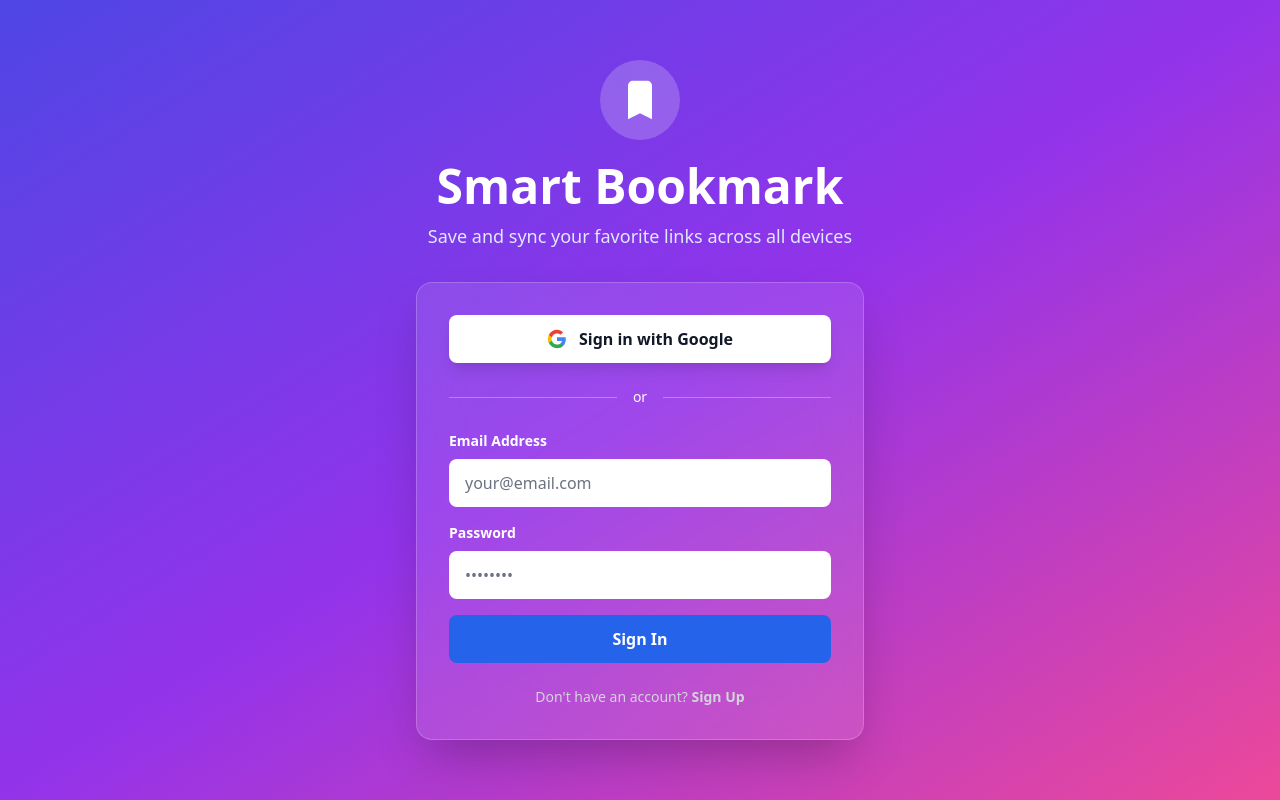
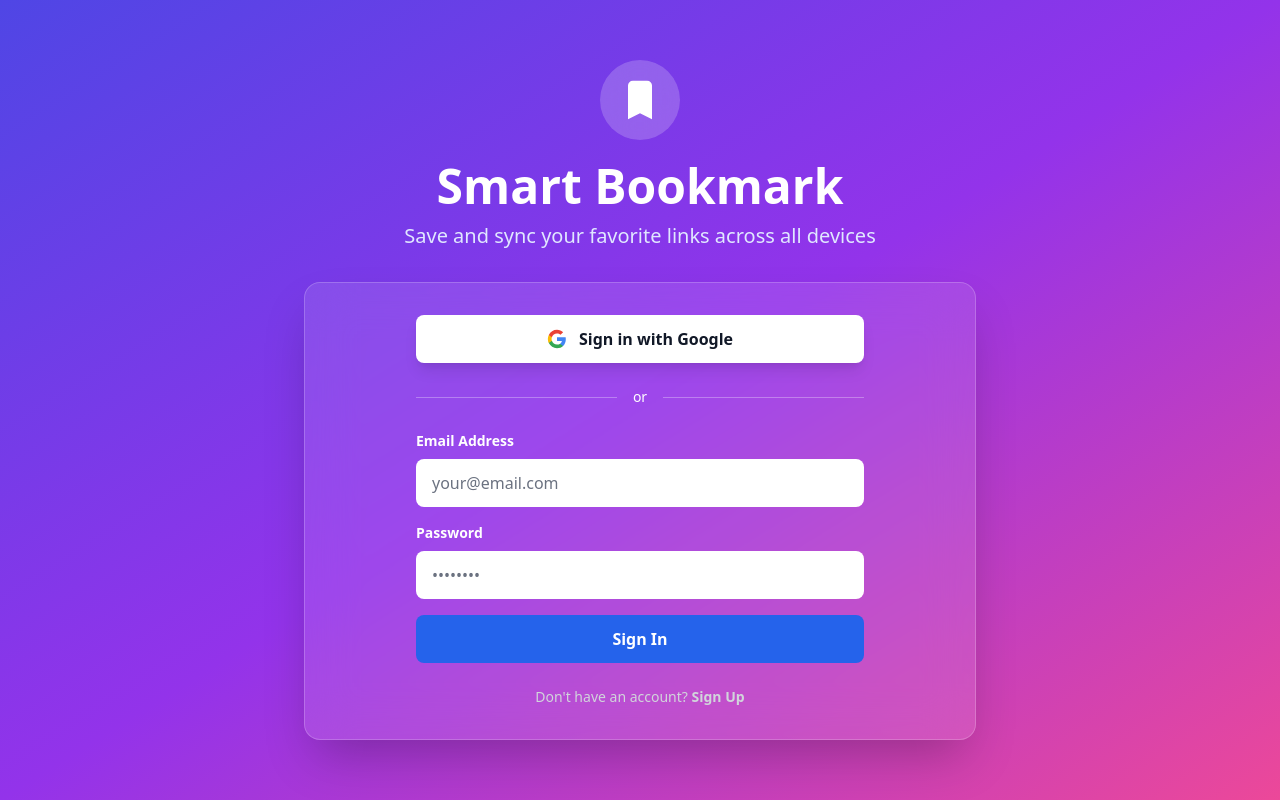
Before and after one commit to adarshraj26/smart-bookmark-app, a Next.js app: page / in a window 1280 px wide. Built offline with nearby package versions, Linux system fonts and the light colour scheme; no server answers.

Commit message:
feat: improve responsiveness for all devices

```diff
--- a/app/page.tsx
+++ b/app/page.tsx
@@ -88,22 +88,22 @@ export default function Home() {
 
   if (!user) {
     return (
-      <div className="min-h-screen bg-gradient-to-br from-indigo-600 via-purple-600 to-pink-500 flex items-center justify-center p-3 sm:p-4">
-        <div className="w-full max-w-md">
+      <div className="min-h-screen bg-gradient-to-br from-indigo-600 via-purple-600 to-pink-500 flex items-center justify-center p-2 sm:p-4 md:p-8">
+        <div className="w-full max-w-md md:max-w-lg lg:max-w-xl xl:max-w-2xl mx-auto">
           <div className="text-center mb-6 sm:mb-8">
             <div className="inline-block mb-3 sm:mb-4 p-2 sm:p-4 bg-white/20 backdrop-blur-lg rounded-full">
               <svg className="w-10 h-10 sm:w-12 sm:h-12 text-white" fill="currentColor" viewBox="0 0 20 20">
                 <path d="M5 4a2 2 0 012-2h6a2 2 0 012 2v14l-5-2.5L5 18V4z" />
               </svg>
             </div>
-            <h1 className="text-3xl sm:text-5xl font-black text-white mb-2 sm:mb-3">
+            <h1 className="text-3xl sm:text-4xl md:text-5xl font-black text-white mb-2 sm:mb-3">
               Smart Bookmark
             </h1>
-            <p className="text-indigo-100 text-base sm:text-lg">
+            <p className="text-indigo-100 text-base sm:text-lg md:text-xl">
               Save and sync your favorite links across all devices
             </p>
           </div>
-          <div className="bg-white/10 backdrop-blur-xl rounded-2xl p-6 sm:p-8 border border-white/20 shadow-2xl">
+          <div className="bg-white/10 backdrop-blur-xl rounded-2xl p-4 sm:p-6 md:p-8 border border-white/20 shadow-2xl">
             <AuthForm />
           </div>
         </div>
@@ -114,8 +114,8 @@ export default function Home() {
   return (
     <div className="min-h-screen w-full overflow-x-hidden bg-gradient-to-br from-slate-900 via-purple-900 to-slate-900 flex flex-col">
       <header className="bg-white/5 backdrop-blur-xl border-b border-white/10 sticky top-0 z-50">
-        <div className="w-full px-3 sm:px-4 md:px-6 py-3 sm:py-4">
-          <div className="flex items-center justify-between">
+        <div className="w-full px-2 sm:px-4 md:px-8 py-2 sm:py-4">
+          <div className="flex flex-col sm:flex-row items-center justify-between gap-2 sm:gap-0">
             {/* Logo - Left Side */}
             <div className="flex items-center gap-2 sm:gap-3 min-w-0">
               <div className="p-1.5 sm:p-2 bg-gradient-to-br from-indigo-500 to-purple-600 rounded-lg flex-shrink-0">
@@ -125,16 +125,15 @@ export default function Home() {
               </div>
               <h1 className="text-lg sm:text-2xl font-black bg-gradient-to-r from-indigo-400 to-purple-400 bg-clip-text text-transparent truncate">Smart Bookmark</h1>
             </div>
-
             {/* Profile Menu - Right Side */}
-            <div className="flex-shrink-0">
+            <div className="flex-shrink-0 mt-2 sm:mt-0">
               <UserMenu user={user} />
             </div>
           </div>
         </div>
       </header>
 
-      <main className="flex-1 max-w-6xl mx-auto px-3 sm:px-4 md:px-6 py-8 sm:py-12 w-full">
+      <main className="flex-1 w-full max-w-full md:max-w-6xl mx-auto px-2 sm:px-4 md:px-8 py-6 sm:py-10 md:py-12">
         <div className="space-y-6 sm:space-y-8">
           <AddBookmarkForm
             userId={user.id}
@@ -143,13 +142,13 @@ export default function Home() {
             onBookmarkAdded={() => setRefreshKey((prev) => prev + 1)}
           />
           <div>
-            <div className="flex items-center gap-2 sm:gap-3 mb-4 sm:mb-6 flex-wrap">
+            <div className="flex flex-col sm:flex-row items-center gap-2 sm:gap-3 mb-4 sm:mb-6 flex-wrap">
               <div className="p-1.5 sm:p-2 bg-gradient-to-br from-purple-500 to-pink-500 rounded-lg flex-shrink-0">
                 <svg className="w-4 h-4 sm:w-5 sm:h-5 text-white" fill="currentColor" viewBox="0 0 20 20">
                   <path d="M5 4a2 2 0 012-2h6a2 2 0 012 2v14l-5-2.5L5 18V4z" />
                 </svg>
               </div>
-              <h2 className="text-lg sm:text-xl font-bold text-white">
+              <h2 className="text-lg sm:text-xl md:text-2xl font-bold text-white">
                 Your Bookmarks
               </h2>
             </div>
```
